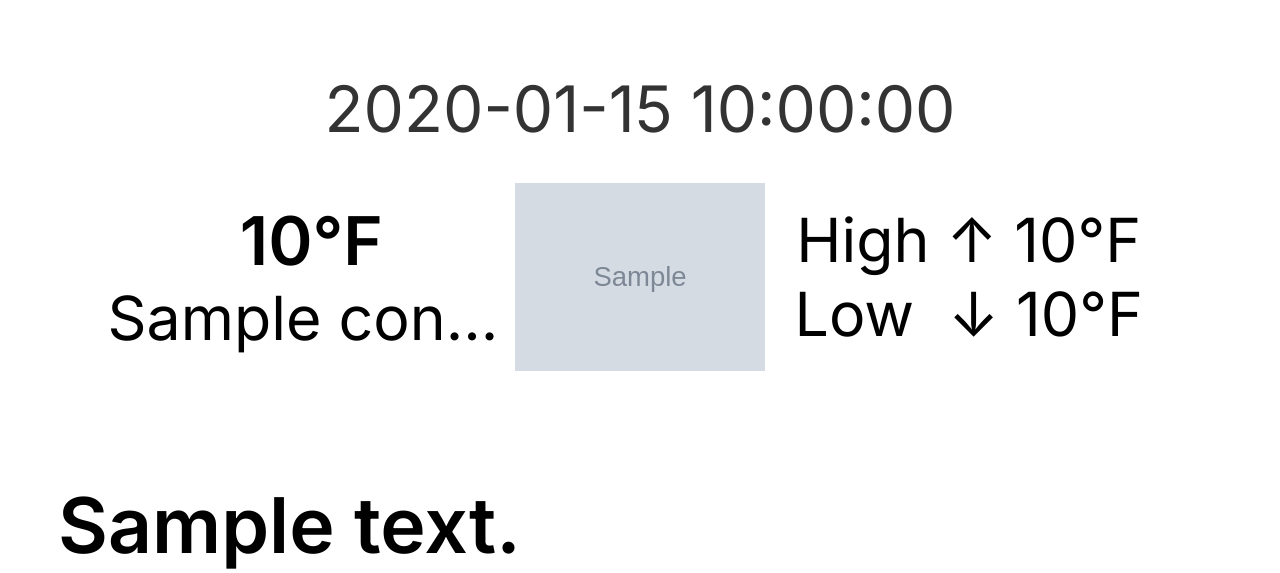
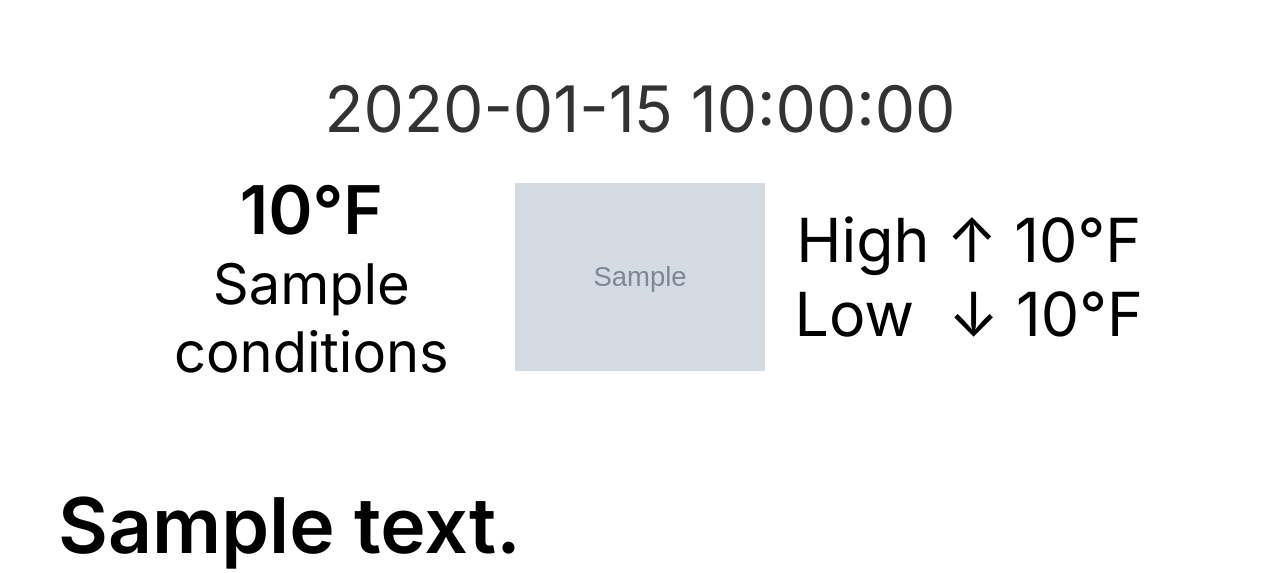
Before and after one commit to elidickinson/kidsweather, a Flask app: template templates/weather.html in a window 1280 px wide. Shown: the top 573 px of the page. Run offline with Flask 3, Linux system fonts and the light colour scheme; the template is opened without the code that fills it: most values are stand-ins (such as "Sample title", 1, 10 or a date in 2020); grey boxes marked "Sample" are stand-in pictures; parts of the project's set-up code (start-up, migrations or seed data) failed here and were passed over.

Commit message:
style: adjust weather conditions text display for better readability

```diff
--- a/templates/weather.html
+++ b/templates/weather.html
@@ -105,7 +105,7 @@
                                 {% if 'feels_like' in weather and (weather['temperature'] - weather['feels_like'])|abs >= 10 %}
                                     (feels like {{ weather['feels_like'] }}°F)
                                 {% else %}
-                                    <span style="white-space: nowrap; overflow: hidden; text-overflow: ellipsis; max-width: 100%; display: inline-block;">{{ weather['conditions'] }}</span>
+                                    <span style="font-size: 3.5rem; word-wrap: break-word; max-width: 100%;">{{ weather['conditions'] }}</span>
                                 {% endif %}
                         </div>
                         <div style="display: flex; flex-direction: column; justify-content: center;">
```
